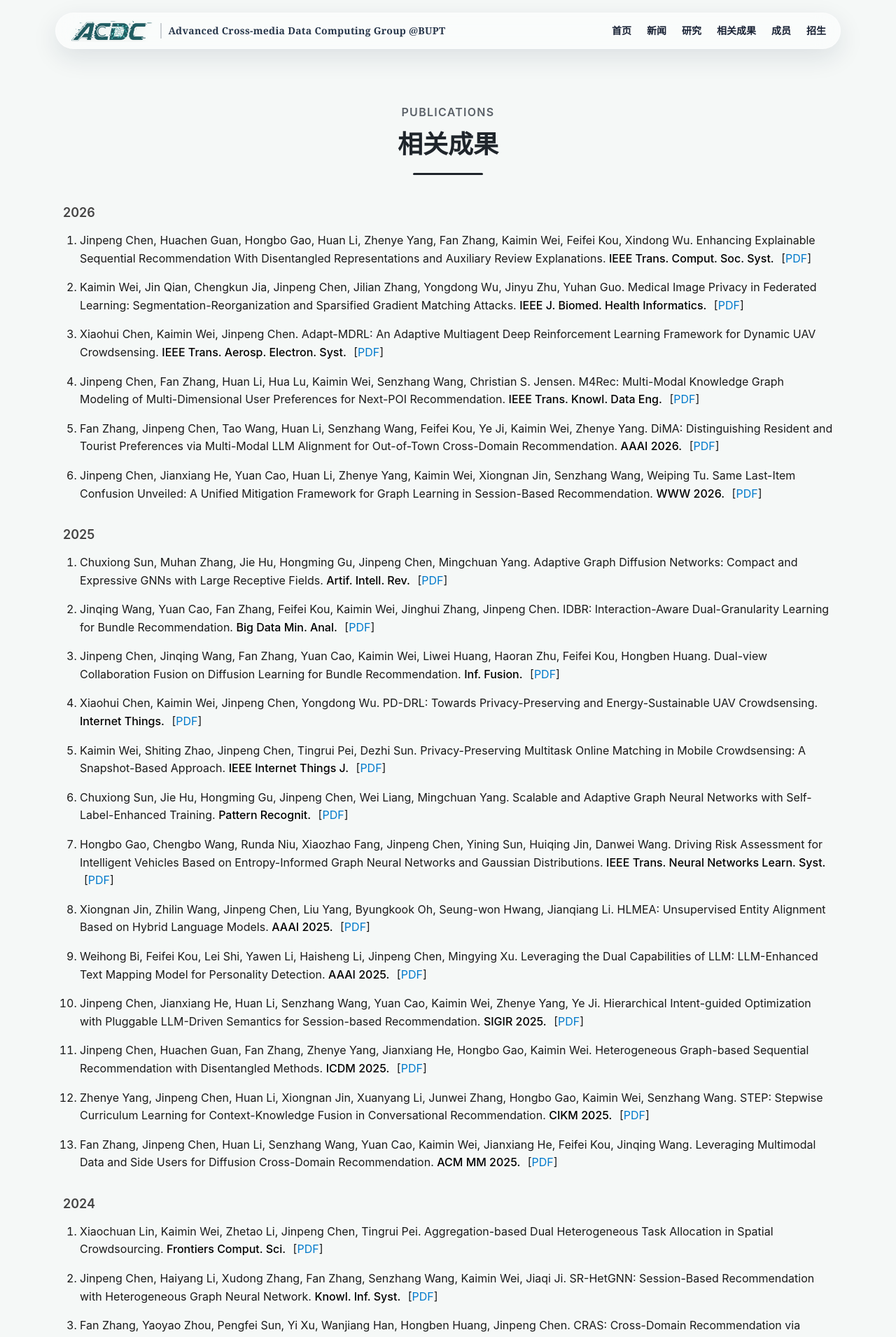
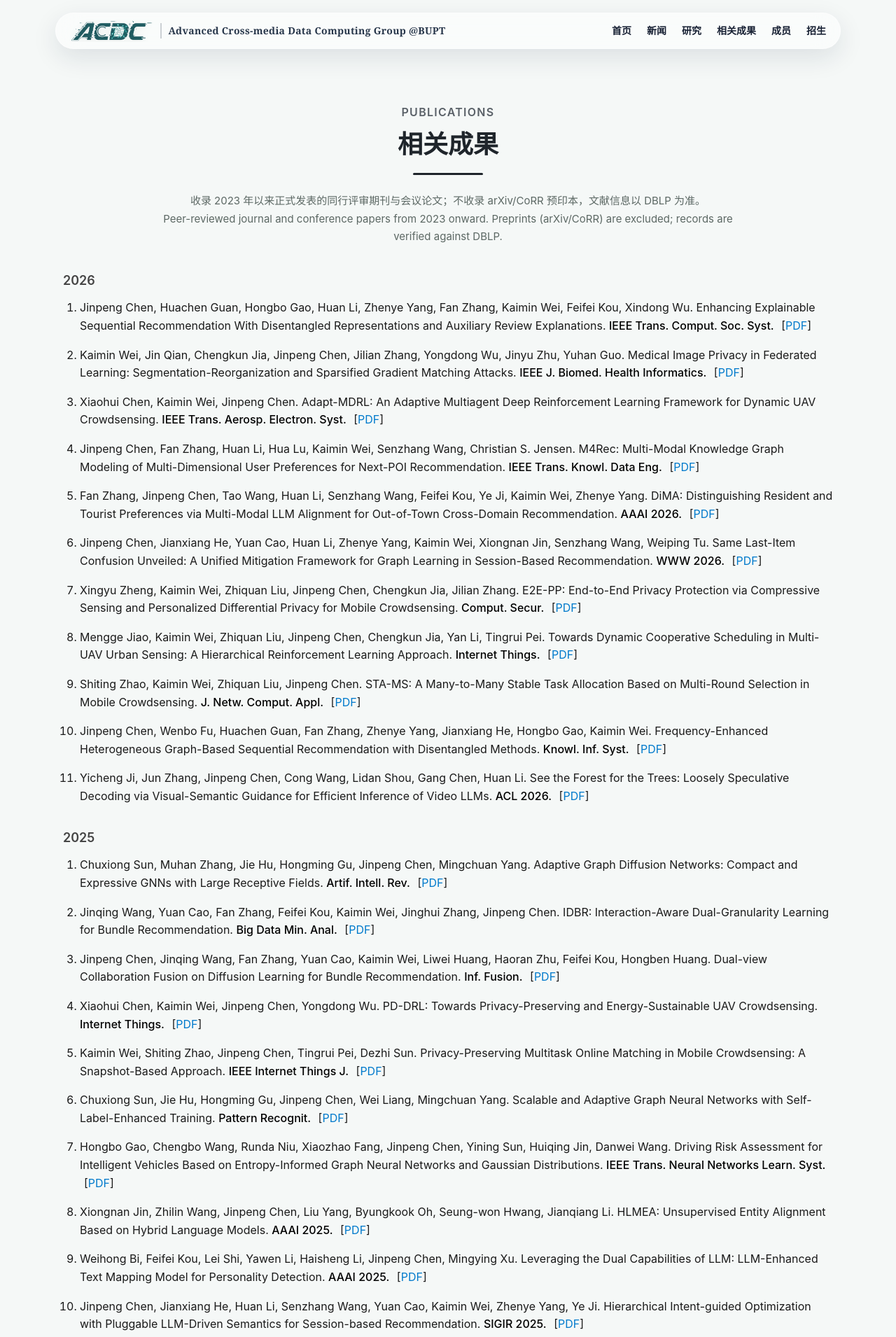
Before and after one commit to acdc-lab/acdc-lab.github.io, a Jekyll site: the page built from publications.markdown, in a window 1280 px wide. Shown: the top 1910 px of the page at 70% size. Built offline with Jekyll 4.4.1, drawn with Linux system fonts in a browser that asks for light colours; some of the changed text lies outside the part shown.

Commit message:
Sync publications with verified DBLP records

```diff
--- a/assets/css/style.css
+++ b/assets/css/style.css
@@ -994,6 +994,15 @@ a:hover {
 }
 
 /* 年份标题，比如 2025 */
+.pub-source-note {
+  max-width: 820px;
+  margin: -16px auto 36px;
+  color: #5c6864;
+  font-size: 15px;
+  line-height: 1.7;
+  text-align: center;
+}
+
 .pub-year-block {
   margin-bottom: 32px;
 }
--- a/publications.markdown
+++ b/publications.markdown
@@ -11,6 +11,11 @@ permalink: /publications/
     <div class="page-header-cn">相关成果</div>
     <div class="page-header-divider"><span class="line"></span></div>
   </div>
+
+  <p class="pub-source-note">
+    收录 2023 年以来正式发表的同行评审期刊与会议论文；不收录 arXiv/CoRR 预印本，文献信息以 DBLP 为准。<br>
+    Peer-reviewed journal and conference papers from 2023 onward. Preprints (arXiv/CoRR) are excluded; records are verified against DBLP.
+  </p>
 
   <!-- 年份块：2026 -->
   <div class="pub-year-block">
@@ -68,6 +73,51 @@ permalink: /publications/
         <em>WWW 2026.</em>
         <span class="pub-links">
           [<a href="https://doi.org/10.1145/3774904.3792356" class="pub-link">PDF</a>]
+        </span>
+      </li>
+
+      <li>
+        Xingyu Zheng, Kaimin Wei, Zhiquan Liu, Jinpeng Chen, Chengkun Jia, Jilian Zhang.
+        E2E-PP: End-to-End Privacy Protection via Compressive Sensing and Personalized Differential Privacy for Mobile Crowdsensing.
+        <em>Comput. Secur.</em>
+        <span class="pub-links">
+          [<a href="https://doi.org/10.1016/j.cose.2026.104962" class="pub-link">PDF</a>]
+        </span>
+      </li>
+
+      <li>
+        Mengge Jiao, Kaimin Wei, Zhiquan Liu, Jinpeng Chen, Chengkun Jia, Yan Li, Tingrui Pei.
+        Towards Dynamic Cooperative Scheduling in Multi-UAV Urban Sensing: A Hierarchical Reinforcement Learning Approach.
+        <em>Internet Things.</em>
+        <span class="pub-links">
+          [<a href="https://doi.org/10.1016/j.iot.2026.101985" class="pub-link">PDF</a>]
+        </span>
+      </li>
+
+      <li>
+        Shiting Zhao, Kaimin Wei, Zhiquan Liu, Jinpeng Chen.
+        STA-MS: A Many-to-Many Stable Task Allocation Based on Multi-Round Selection in Mobile Crowdsensing.
+        <em>J. Netw. Comput. Appl.</em>
+        <span class="pub-links">
+          [<a href="https://doi.org/10.1016/j.jnca.2026.104491" class="pub-link">PDF</a>]
+        </span>
+      </li>
+
+      <li>
+        Jinpeng Chen, Wenbo Fu, Huachen Guan, Fan Zhang, Zhenye Yang, Jianxiang He, Hongbo Gao, Kaimin Wei.
+        Frequency-Enhanced Heterogeneous Graph-Based Sequential Recommendation with Disentangled Methods.
+        <em>Knowl. Inf. Syst.</em>
+        <span class="pub-links">
+          [<a href="https://doi.org/10.1007/s10115-026-02820-3" class="pub-link">PDF</a>]
+        </span>
+      </li>
+
+      <li>
+        Yicheng Ji, Jun Zhang, Jinpeng Chen, Cong Wang, Lidan Shou, Gang Chen, Huan Li.
+        See the Forest for the Trees: Loosely Speculative Decoding via Visual-Semantic Guidance for Efficient Inference of Video LLMs.
+        <em>ACL 2026.</em>
+        <span class="pub-links">
+          [<a href="https://aclanthology.org/2026.acl-long.1087/" class="pub-link">PDF</a>]
         </span>
       </li>
     </ol>
@@ -173,7 +223,7 @@ permalink: /publications/
         Heterogeneous Graph-based Sequential Recommendation with Disentangled Methods.
         <em>ICDM 2025.</em>
         <span class="pub-links">
-          [<a href="#" class="pub-link">PDF</a>]
+          [<a href="https://doi.org/10.1109/ICDM65498.2025.00021" class="pub-link">PDF</a>]
         </span>
       </li>
 
@@ -182,7 +232,7 @@ permalink: /publications/
         STEP: Stepwise Curriculum Learning for Context-Knowledge Fusion in Conversational Recommendation.
         <em>CIKM 2025.</em>
         <span class="pub-links">
-          [<a href="https://dl.acm.org/doi/10.1145/3746252.3761186" class="pub-link">PDF</a>]
+          [<a href="https://doi.org/10.1145/3746252.3761186" class="pub-link">PDF</a>]
         </span>
       </li>
 
@@ -191,7 +241,34 @@ permalink: /publications/
         Leveraging Multimodal Data and Side Users for Diffusion Cross-Domain Recommendation.
         <em>ACM MM 2025.</em>
         <span class="pub-links">
-          [<a href="#" class="pub-link">PDF</a>]
+          [<a href="https://doi.org/10.1145/3746027.3754555" class="pub-link">PDF</a>]
+        </span>
+      </li>
+
+      <li>
+        Kaimin Wei, Guozi Qi, Lin Cui, Jinpeng Chen, Xiaohui Chen, Ke Xu.
+        Stable Task Allocation in Mobile Crowdsensing: An Interruption-Driven Approach.
+        <em>IEEE Trans. Netw. Serv. Manag.</em>
+        <span class="pub-links">
+          [<a href="https://doi.org/10.1109/TNSM.2025.3598025" class="pub-link">PDF</a>]
+        </span>
+      </li>
+
+      <li>
+        Yicheng Ji, Jun Zhang, Heming Xia, Jinpeng Chen, Lidan Shou, Gang Chen, Huan Li.
+        SpecVLM: Enhancing Speculative Decoding of Video LLMs via Verifier-Guided Token Pruning.
+        <em>EMNLP 2025.</em>
+        <span class="pub-links">
+          [<a href="https://doi.org/10.18653/v1/2025.emnlp-main.366" class="pub-link">PDF</a>]
+        </span>
+      </li>
+
+      <li>
+        Yichen Yan, Ming Zhong, Qi Zhu, Xiaoling Gu, Jinpeng Chen, Huan Li.
+        CoIDO: Efficient Data Selection for Visual Instruction Tuning via Coupled Importance-Diversity Optimization.
+        <em>NeurIPS 2025.</em>
+        <span class="pub-links">
+          [<a href="https://papers.nips.cc/paper_files/paper/2025/hash/f3f2ff9579ba6deeb89caa2fe1f0b99c-Abstract-Conference.html" class="pub-link">PDF</a>]
         </span>
       </li>
     </ol>
@@ -299,14 +376,6 @@ permalink: /publications/
         </span>
       </li>
 
-      <li>
-        Yuan Cao, Xudong Zhang, Fan Zhang, Feifei Kou, Josiah Poon, Xiongnan Jin, Yongheng Wang, Jinpeng Chen.
-        SimCGNN: Simple Contrastive Graph Neural Network for Session-based Recommendation.
-        <em>CoRR 2023.</em>
-        <span class="pub-links">
-          [<a href="https://doi.org/10.48550/arXiv.2302.03997" class="pub-link">PDF</a>]
-        </span>
-      </li>
     </ol>
   </div>
 
```
